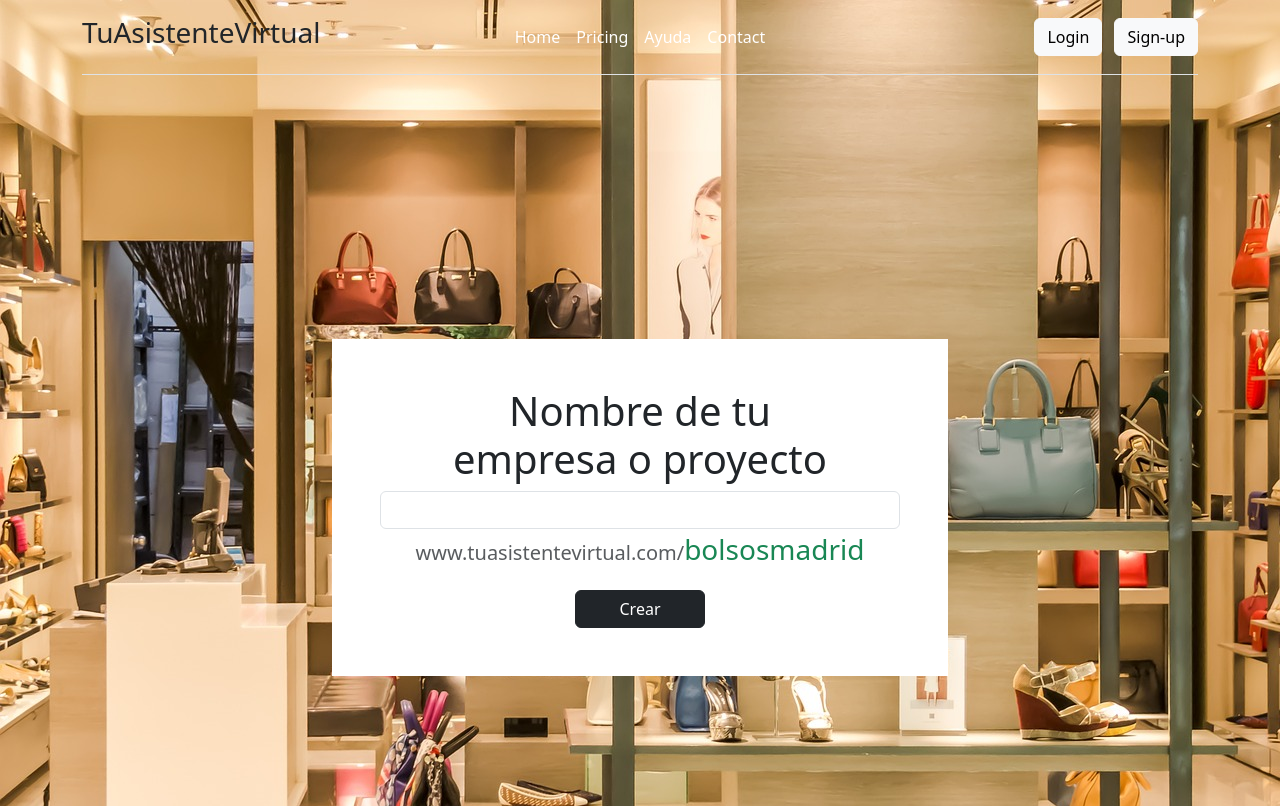
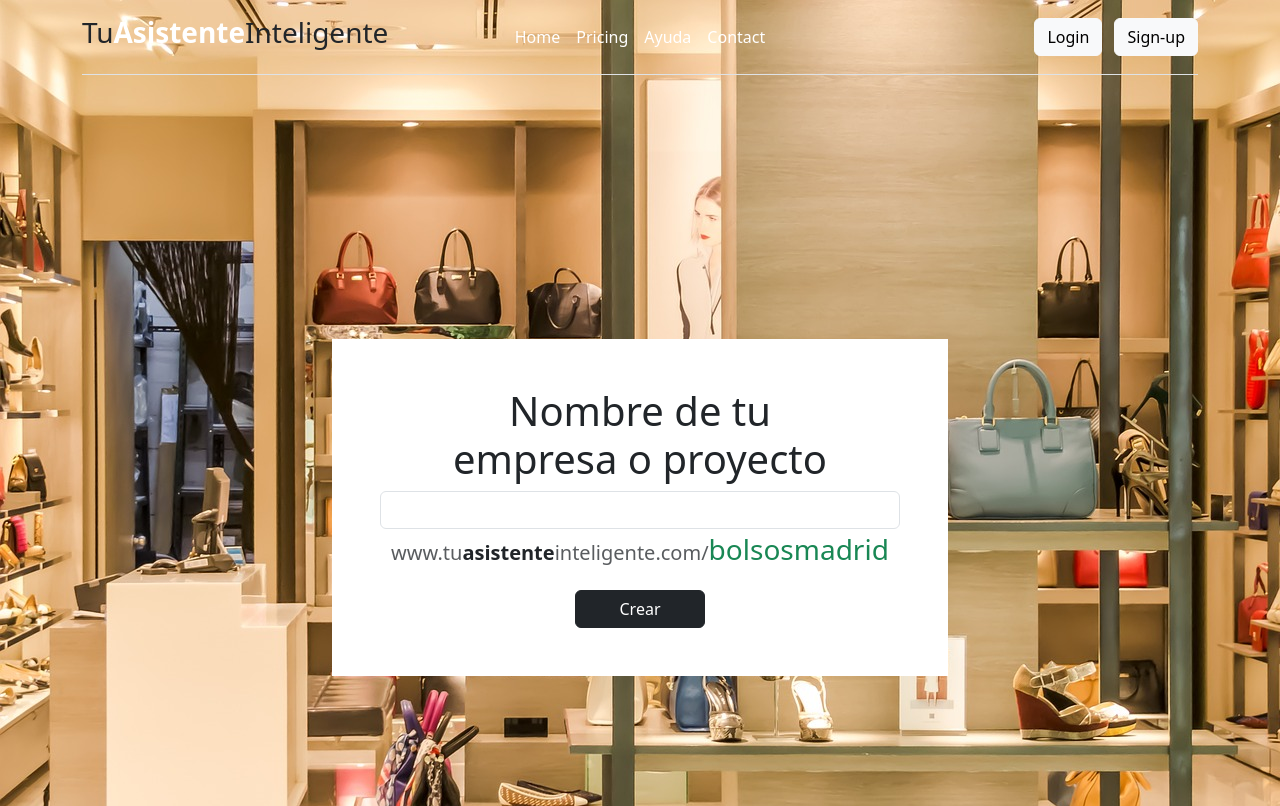
Before and after one commit to retegi/virtualassistant, a Django app: template templates/home/index.html in a window 1280 px wide. Shown: the top 806 px of the page. Run offline with Django 3.2, Linux system fonts and the light colour scheme; the template is opened without the code that fills it, so the values that code supplies are empty.

Commit message:
cambios de dominio

```diff
--- a/templates/base.html
+++ b/templates/base.html
@@ -14,7 +14,7 @@
     <header class="d-flex flex-wrap align-items-center justify-content-center justify-content-md-between py-3 mb-4 border-bottom">
       <div class="col-md-3 mb-2 mb-md-0">
         <a href="/" class="d-inline-flex link-body-emphasis text-decoration-none">
-         <label class="h3 text-dark">TuAsistenteVirtual</label>
+         <label class="h3 text-dark">Tu<b class="text-white">Asistente</b>Inteligente</label>
          </a>
       </div>
 
--- a/templates/home/index.html
+++ b/templates/home/index.html
@@ -107,7 +107,7 @@ body{
                     <!--<label for="exampleInputEmail1" class="form-label">Nombre para tu asistente virtual:</label>-->
                     <input type="text" class="form-control text-center text-success" id="exampleInputEmail1" aria-describedby="emailHelp">
                     <!--<div id="emailHelp" class="form-text">Añade el siguiente enlace de tu asistente en tu web:</div>-->
-                    <div id="emailHelp" class="form-text"><label class="h5">www.tuasistentevirtual.com/<b class="text-success h3" id="assistanturl">bolsosmadrid</b></label></div>
+                    <div id="emailHelp" class="form-text"><label class="h5">www.tu<b class="text-dark">asistente</b>inteligente.com/<b class="text-success h3" id="assistanturl">bolsosmadrid</b></label></div>
                 </div>
                 <button type="button" class="btn btn-dark w-25" type="button" class="btn btn-primary" data-bs-toggle="modal" data-bs-target="#exampleModalCenter">Crear</button>
             </form>
```
